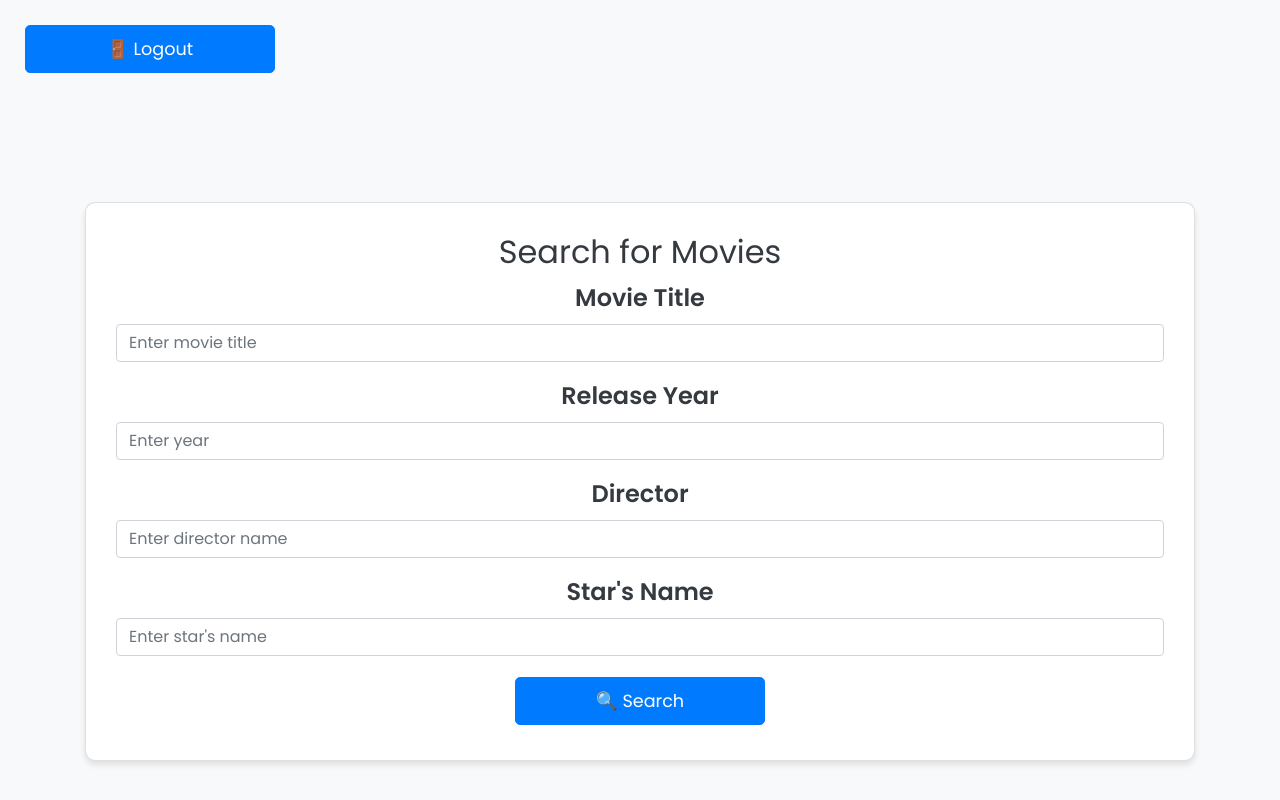
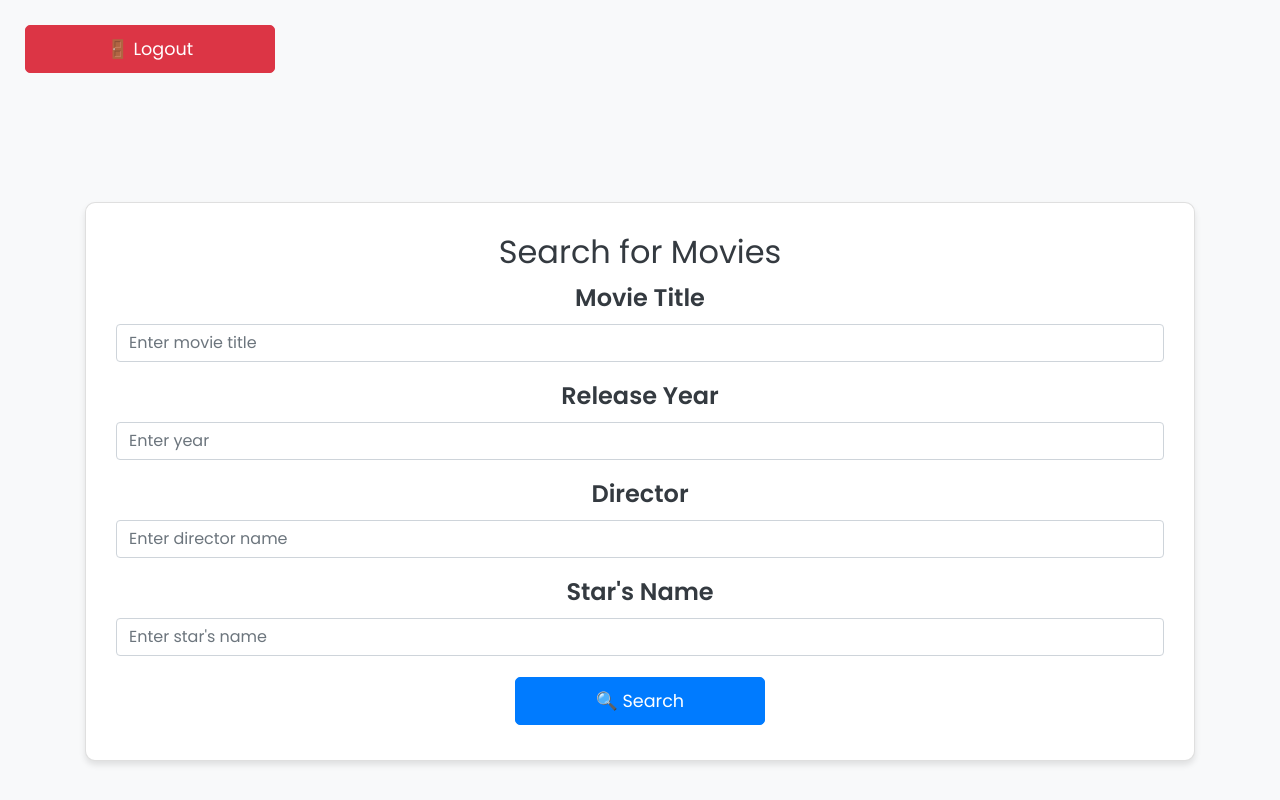
Before and after one commit to nathantandrews/fabflix, a plain HTML site: page WebContent/html/search.html in a window 1280 px wide. Drawn offline with nearby package versions, Linux system fonts and the light colour scheme.

Commit message:
coloring changes

```diff
--- a/WebContent/html/search.html
+++ b/WebContent/html/search.html
@@ -13,7 +13,7 @@
     <link rel="shortcut icon" href="../images/favicon.ico">
 </head>
 <body>
-<button id="logoutButton" onClick="logout()" class="btn btn-primary btn-custom logout-button">🚪 Logout</button>
+<button id="logoutButton" onClick="logout()" class="btn btn-danger btn-custom logout-button">🚪 Logout</button>
 <div class="container">
     <div class="card">
         <h2 class="text-center">Search for Movies</h2>
```
Also changed, not shown: WebContent/html/browsing.html (+1 -1 lines), WebContent/javascript/browsing.js (+8 -9 lines).
